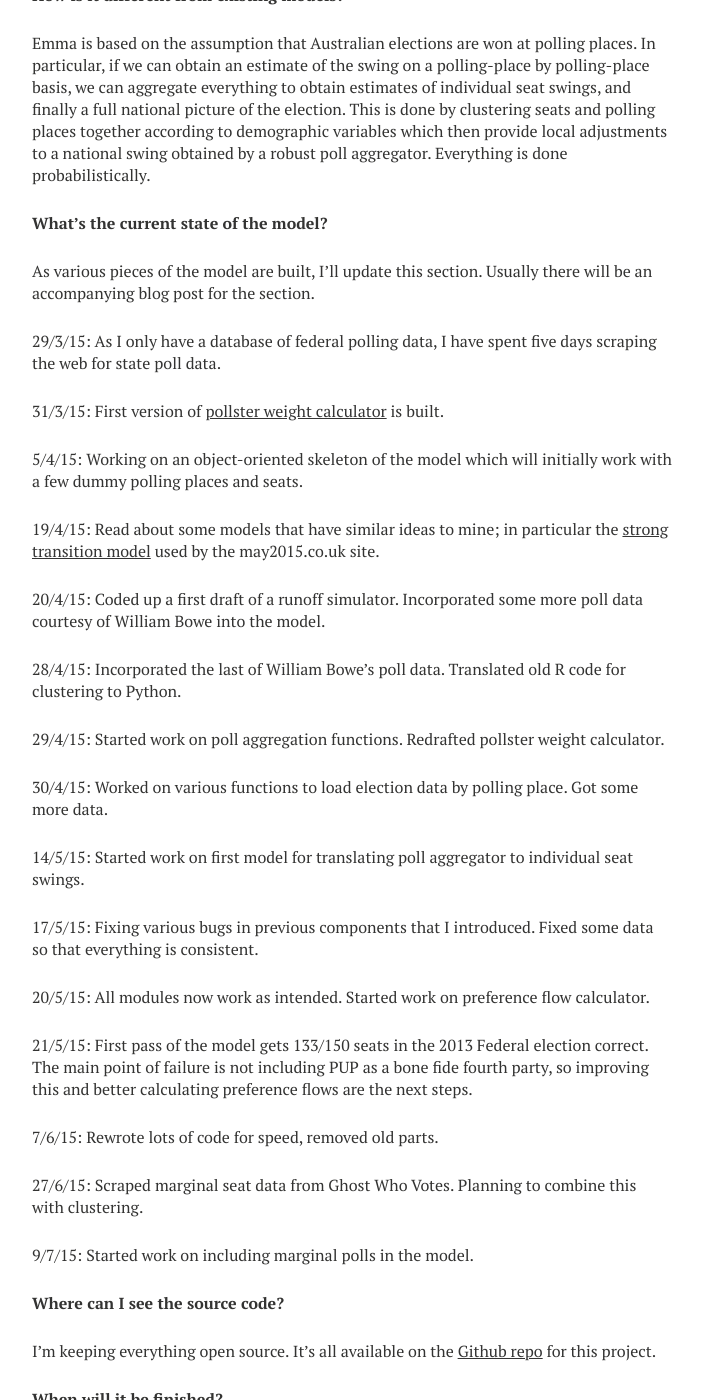
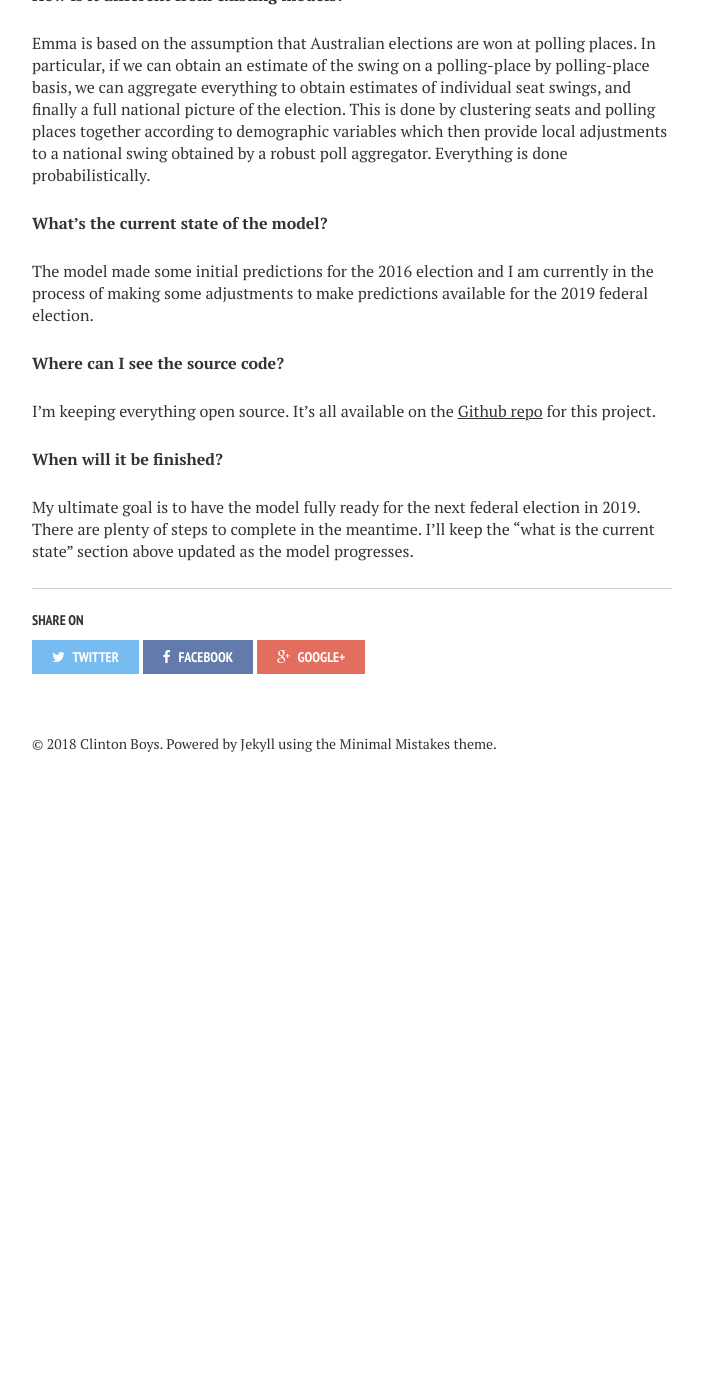
Before and after one commit to clintonboys/emma-chisit-site, a Jekyll site: the page built from about/index.md, in a window 1280 px wide and 1400 px high, scrolled down 1099 px. Shown: the whole window, without its empty margins (288-991 px from the left). Built offline with Jekyll 4.4.1, drawn with Linux system fonts in a browser that asks for light colours; nearby versions of some CDN libraries; after the commit the page ends 1901 px from its top, so only the background shows below that; some of the changed text lies outside the part shown.

Commit message:
site updated for 2019

```diff
--- a/about/index.md
+++ b/about/index.md
@@ -27,37 +27,7 @@ Emma is based on the assumption that Australian elections are won at polling pla
 
 **What's the current state of the model?**
 
-As various pieces of the model are built, I'll update this section. Usually there will be an accompanying blog post for the section.
-
-29/3/15: As I only have a database of federal polling data, I have spent five days scraping the web for state poll data.
-
-31/3/15: First version of [pollster weight calculator](http://www.clintonboys.com/aus-election-model-7/) is built.
-
-5/4/15: Working on an object-oriented skeleton of the model which will initially work with a few dummy polling places and seats.
-
-19/4/15: Read about some models that have similar ideas to mine; in particular the [strong transition model](http://www.electoralcalculus.co.uk/strongmodel.html) used by the may2015.co.uk site.
-
-20/4/15: Coded up a first draft of a runoff simulator. Incorporated some more poll data courtesy of William Bowe into the model.
-
-28/4/15: Incorporated the last of William Bowe's poll data. Translated old R code for clustering to Python.
-
-29/4/15: Started work on poll aggregation functions. Redrafted pollster weight calculator.
-
-30/4/15: Worked on various functions to load election data by polling place. Got some more data.
-
-14/5/15: Started work on first model for translating poll aggregator to individual seat swings.
-
-17/5/15: Fixing various bugs in previous components that I introduced. Fixed some data so that everything is consistent.
-
-20/5/15: All modules now work as intended. Started work on preference flow calculator.
-
-21/5/15: First pass of the model gets 133/150 seats in the 2013 Federal election correct. The main point of failure is not including PUP as a bone fide fourth party, so improving this and better calculating preference flows are the next steps.
-
-7/6/15: Rewrote lots of code for speed, removed old parts.
-
-27/6/15: Scraped marginal seat data from Ghost Who Votes. Planning to combine this with clustering.
-
-9/7/15: Started work on including marginal polls in the model.
+The model made some initial predictions for the 2016 election and I am currently in the process of making some adjustments to make predictions available for the 2019 federal election.
 
 **Where can I see the source code?**
 
@@ -65,4 +35,4 @@ I'm keeping everything open source. It's all available on the [Github repo](http
 
 **When will it be finished?**
 
-My ultimate goal is to have the model fully ready for the next federal election in the second half of 2016. There are plenty of steps to complete in the meantime. I'll keep the "what is the current state" section above updated as the model progresses.
+My ultimate goal is to have the model fully ready for the next federal election in 2019. There are plenty of steps to complete in the meantime. I'll keep the "what is the current state" section above updated as the model progresses.
```
Also changed, not shown: _posts/2018-12-29-update.md (renamed from _posts/2016-04-05-more-movement.md), 7 other files.
